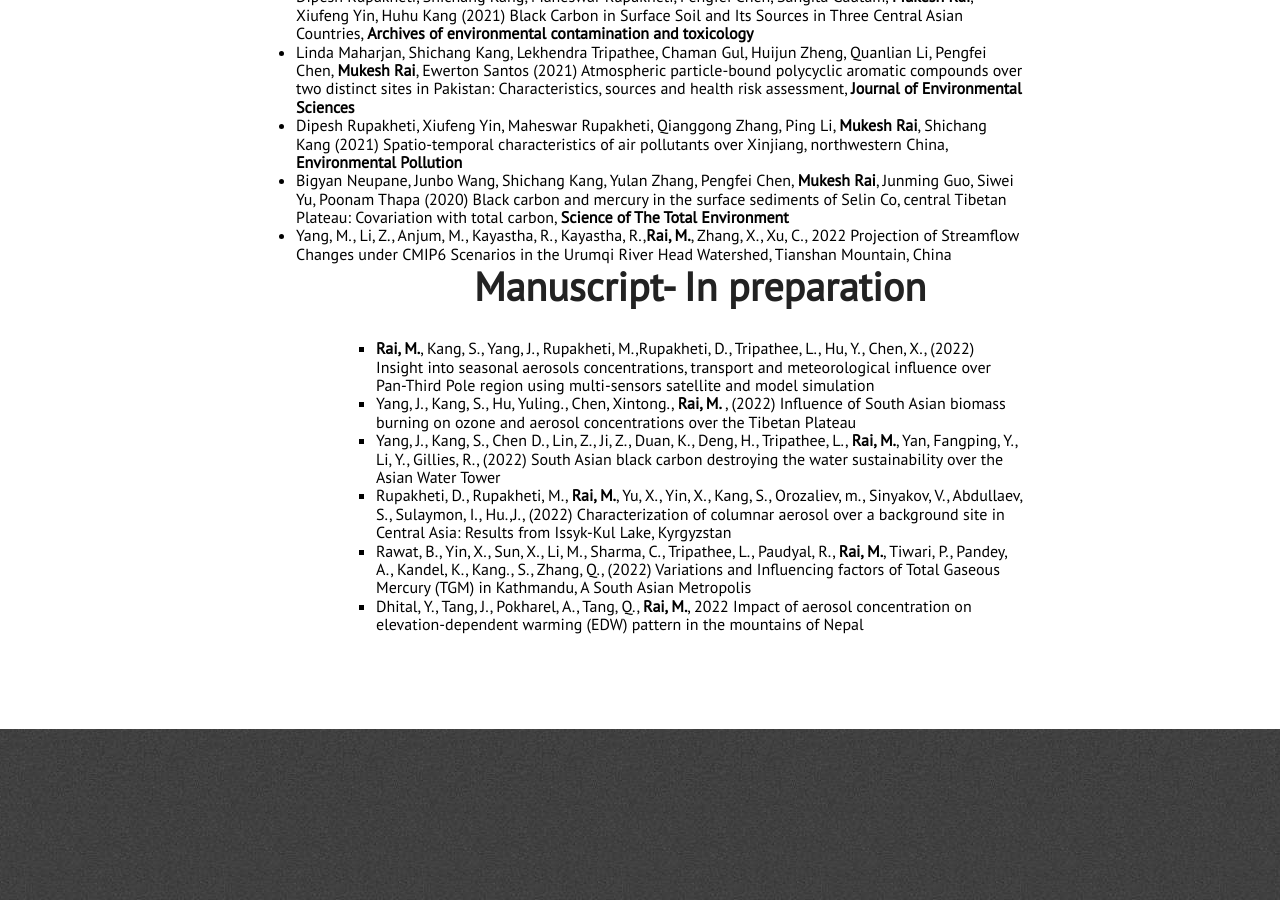
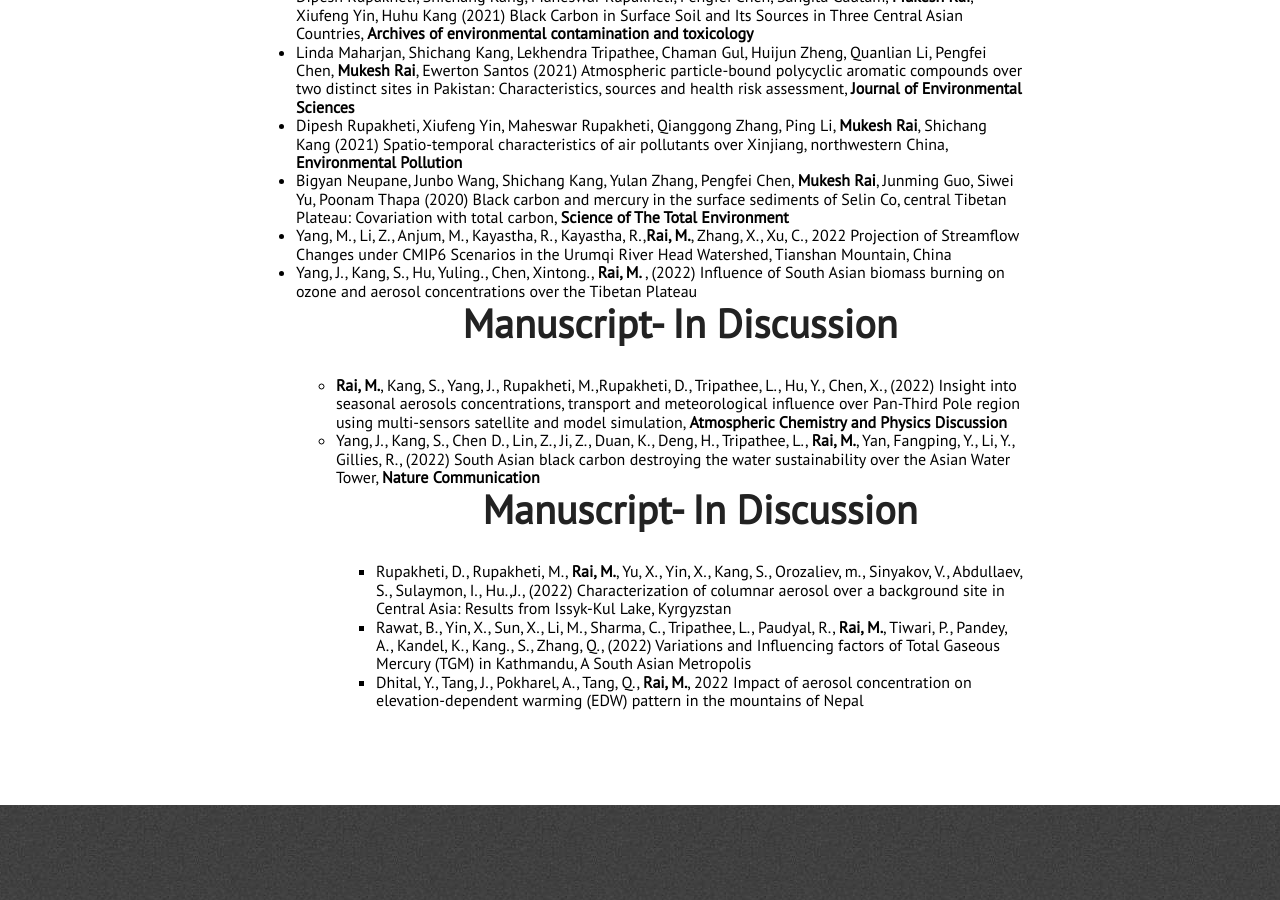
Before and after one commit to mukeshraeee/mukeshrai.github.io, a Jekyll site: the page built from index.html, in a window 1280 px wide and 900 px high, scrolled down 3510 px. Built offline with Jekyll 4.4.1, drawn with Linux system fonts in a browser that asks for light colours; nearby versions of some CDN libraries.

Commit message:
Update publication.html
publication update

```diff
--- a/_includes/publication.html
+++ b/_includes/publication.html
@@ -16,12 +16,13 @@
                 <li>Dipesh Rupakheti, Xiufeng Yin, Maheswar Rupakheti, Qianggong Zhang, Ping Li, <SPAN STYLE="font-weight:bold">Mukesh Rai</SPAN>, Shichang Kang (2021) Spatio-temporal characteristics of air pollutants over Xinjiang, northwestern China, <SPAN STYLE="font-weight:bold">Environmental Pollution</SPAN></li>
                 <li>Bigyan Neupane, Junbo Wang, Shichang Kang, Yulan Zhang, Pengfei Chen, <SPAN STYLE="font-weight:bold">Mukesh Rai</SPAN>, Junming Guo, Siwei Yu, Poonam Thapa (2020) Black carbon and mercury in the surface sediments of Selin Co, central Tibetan Plateau: Covariation with total carbon, <SPAN STYLE="font-weight:bold">Science of The Total Environment</SPAN></li>
                 <li> Yang, M., Li, Z., Anjum, M., Kayastha, R., Kayastha, R.,<SPAN STYLE="font-weight:bold">Rai, M.</SPAN>, Zhang, X., Xu, C., 2022 Projection of Streamflow Changes under CMIP6 Scenarios in the Urumqi River Head Watershed, Tianshan Mountain, China</li>
+                <li> Yang, J., Kang, S., Hu, Yuling., Chen, Xintong., <SPAN STYLE="font-weight:bold">Rai, M. </SPAN>, (2022) Influence of South Asian biomass burning on ozone and aerosol concentrations over the Tibetan Plateau </li>
                 <ul>
+                <div class="section-heading">Manuscript- In Discussion</div>
+                <li> <SPAN STYLE="font-weight:bold">Rai, M.</SPAN>, Kang, S., Yang, J., Rupakheti, M.,Rupakheti, D., Tripathee, L., Hu, Y., Chen, X., (2022) Insight into seasonal aerosols concentrations, transport and meteorological influence over Pan-Third Pole region using multi-sensors satellite and model simulation, <SPAN STYLE="font-weight:bold">Atmospheric Chemistry and Physics Discussion </SPAN></li>
+                <li> Yang, J., Kang, S., Chen D., Lin, Z., Ji, Z., Duan, K., Deng, H., Tripathee, L., <SPAN STYLE="font-weight:bold">Rai, M.</SPAN>, Yan, Fangping, Y., Li, Y., Gillies, R.,  (2022) South Asian black carbon destroying the water sustainability over the Asian Water Tower, <SPAN STYLE="font-weight:bold">Nature Communication</SPAN></li>
                 <ul>
-                <div class="section-heading">Manuscript- In preparation</div>
-                <li> <SPAN STYLE="font-weight:bold">Rai, M.</SPAN>, Kang, S., Yang, J., Rupakheti, M.,Rupakheti, D., Tripathee, L., Hu, Y., Chen, X., (2022) Insight into seasonal aerosols concentrations, transport and meteorological influence over Pan-Third Pole region using multi-sensors satellite and model simulation</li>
-                <li> Yang, J., Kang, S., Hu, Yuling., Chen, Xintong., <SPAN STYLE="font-weight:bold">Rai, M. </SPAN>, (2022) Influence of South Asian biomass burning on ozone and aerosol concentrations over the Tibetan Plateau</li>
-                <li> Yang, J., Kang, S., Chen D., Lin, Z., Ji, Z., Duan, K., Deng, H., Tripathee, L., <SPAN STYLE="font-weight:bold">Rai, M.</SPAN>, Yan, Fangping, Y., Li, Y., Gillies, R.,  (2022) South Asian black carbon destroying the water sustainability over the Asian Water Tower</li>
+                <div class="section-heading">Manuscript- In Discussion</div>
                 <li> Rupakheti, D., Rupakheti, M., <SPAN STYLE="font-weight:bold">Rai, M.</SPAN>, Yu, X., Yin, X., Kang, S., Orozaliev, m., Sinyakov, V., Abdullaev, S., Sulaymon, I., Hu.,J., (2022) Characterization of columnar aerosol over a background site in Central Asia: Results from Issyk-Kul Lake, Kyrgyzstan</li>
                 <li> Rawat, B., Yin, X., Sun, X., Li, M., Sharma, C., Tripathee, L., Paudyal, R., <SPAN STYLE="font-weight:bold">Rai, M.</SPAN>, Tiwari, P., Pandey, A., Kandel, K., Kang., S., Zhang, Q., (2022) Variations and Influencing factors of Total Gaseous Mercury (TGM) in Kathmandu, A South Asian Metropolis</li>
                 <li> Dhital, Y., Tang, J., Pokharel, A., Tang, Q., <SPAN STYLE="font-weight:bold">Rai, M.</SPAN>, 2022 Impact of aerosol concentration on elevation-dependent warming (EDW) pattern in the mountains of Nepal</li>
```
